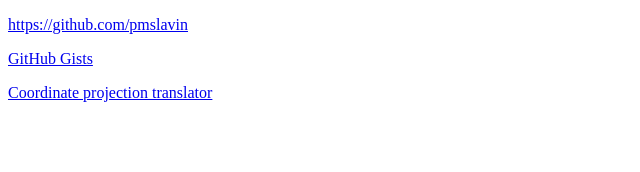
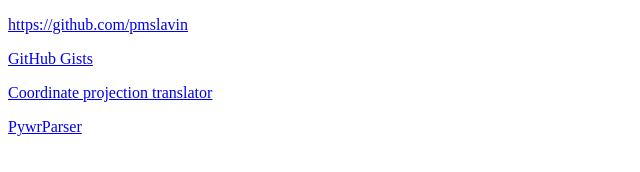
Before and after one commit to pmslavin/pmslavin.github.io, a plain HTML site: page index.html in a window 1280 px wide. Shown: the full height of the page, 0-640 px from the left. Drawn offline with Linux system fonts and the light colour scheme.

Commit message:
Update index; disable jekyll

```diff
--- a/index.html
+++ b/index.html
@@ -6,5 +6,6 @@
 <p><a href="https://github.com/pmslavin">https://github.com/pmslavin</a></p>
 <p><a href="https://gist.github.com/pmslavin">GitHub Gists</a></p>
 <p><a href="translate.html">Coordinate projection translator</a></p>
+<p><a href="pywrparser">PywrParser</a></p>
 </body>
 </html>
```
Also changed, not shown: 2 other files.
